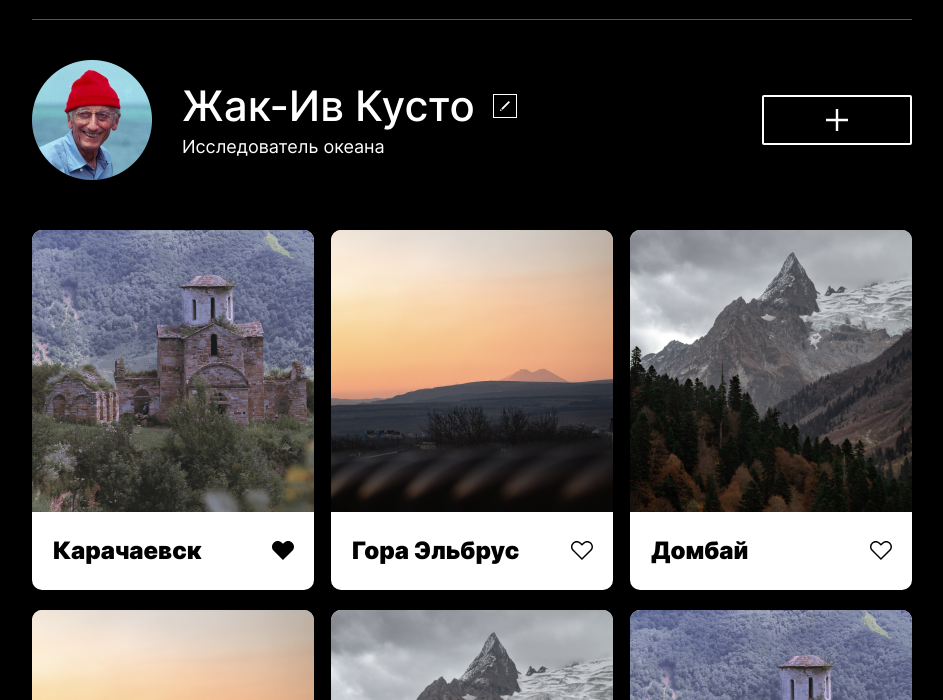
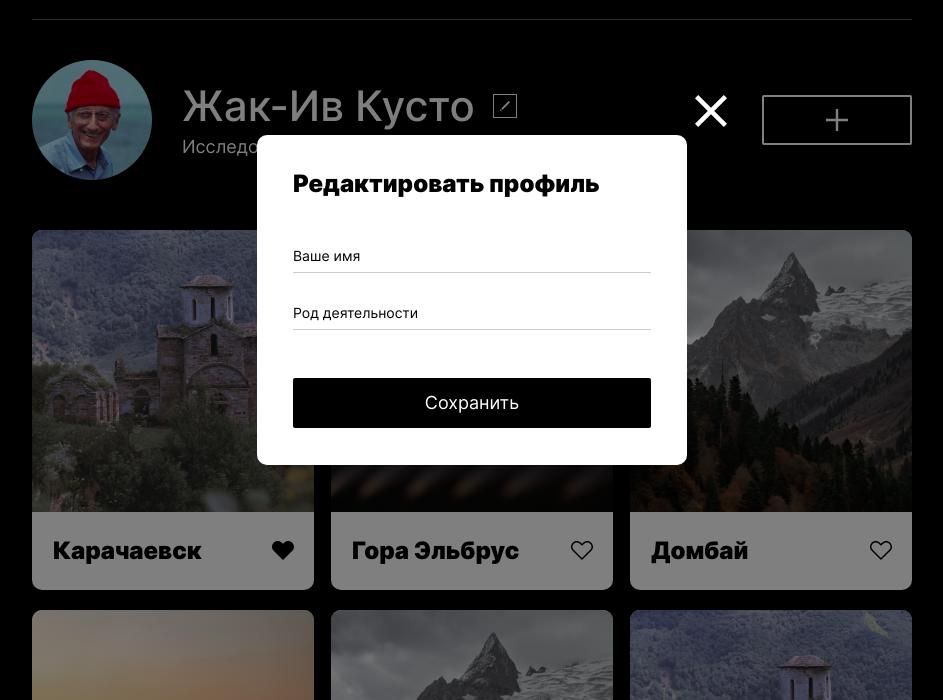
Before and after one commit to vartuom/mesto-project, a plain HTML site: page index.html in a window 1280 px wide. Shown: the part 100-800 px from the top of the page, without its empty margins (168-1111 px from the left). Drawn offline with Linux system fonts and the light colour scheme.

Commit message:
for review

```diff
--- a/blocks/pop-up/__container/pop-up__container.css
+++ b/blocks/popup/__container/popup__container.css
@@ -1,4 +1,4 @@
-.pop-up__container {
+.popup__container {
   position: absolute;
   top: 50%;
   left: 50%;
--- a/blocks/pop-up/_opened/pop-up_opened.css
+++ b/blocks/popup/_opened/popup_opened.css
@@ -1,3 +1,3 @@
-.pop-up_opened {
+.popup_opened {
   display: block;
 }
--- a/blocks/pop-up/pop-up.css
+++ b/blocks/popup/popup.css
@@ -1,4 +1,4 @@
-.pop-up {
+.popup {
   position: fixed;
   width: 100%;
   height: 100%;
--- a/index.html
+++ b/index.html
@@ -103,8 +103,8 @@
       © 2020 Mesto Russia
     </p>
   </footer>
-  <div class="pop-up">
-    <div class="pop-up__container">
+  <div class="popup popup_opened">
+    <div class="popup__container">
       <button class="button button_type_close" aria-label="Закрыть"></button>
       <form class="form" name="input-form">
         <h2 class="form__heading">Редактировать профиль</h2>
--- a/pages/index.css
+++ b/pages/index.css
@@ -6,9 +6,9 @@
 @import url(../blocks/button/_type/button_type_submit.css);
 @import url(../blocks/button/_type/button_type_close.css);
 @import url(../blocks/button/_type/button_type_edit.css);
-@import url(../blocks/pop-up/pop-up.css);
-@import url(../blocks/pop-up/_opened/pop-up_opened.css);
-@import url(../blocks/pop-up/__container/pop-up__container.css);
+@import url(../blocks/popup/popup.css);
+@import url(../blocks/popup/_opened/popup_opened.css);
+@import url(../blocks/popup/__container/popup__container.css);
 @import url(../blocks/form/form.css);
 @import url(../blocks/form/__heading/form__heading.css);
 @import url(../blocks/form/__input-container/form__input-container.css);
```
